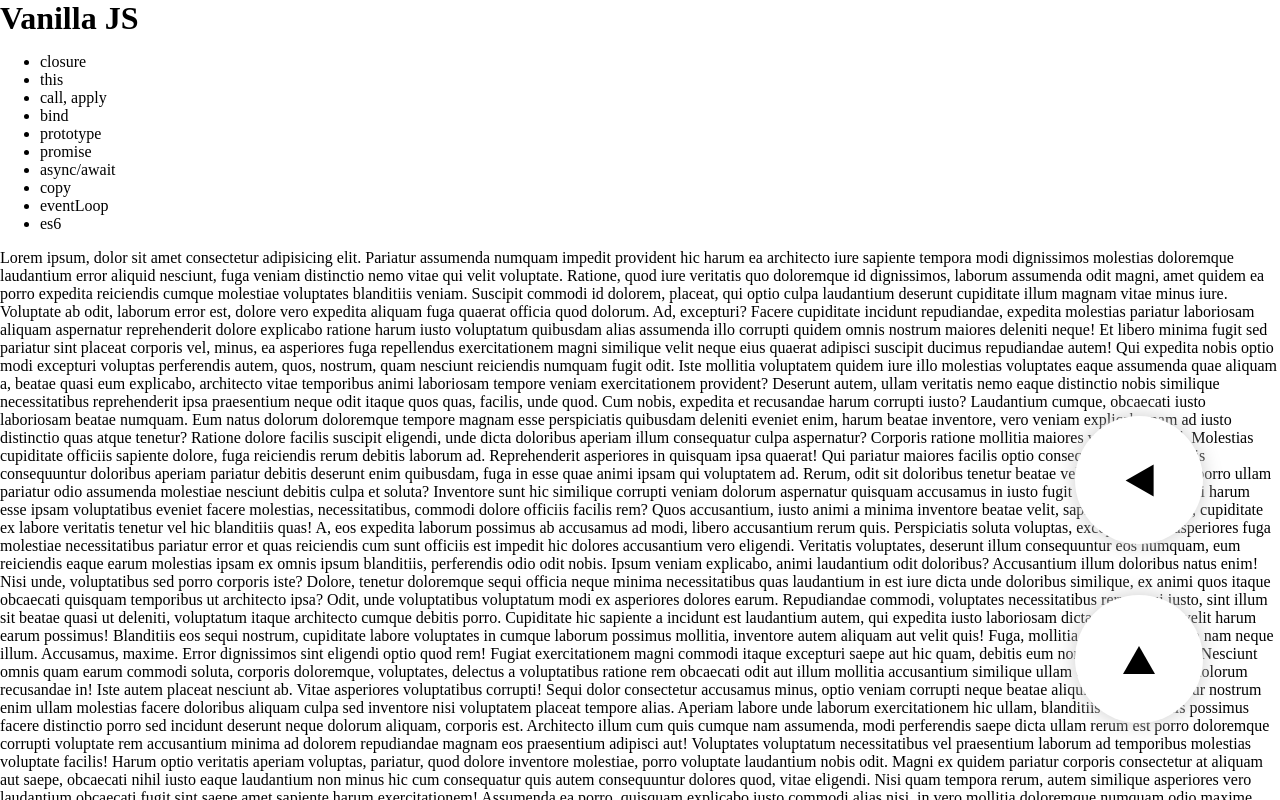
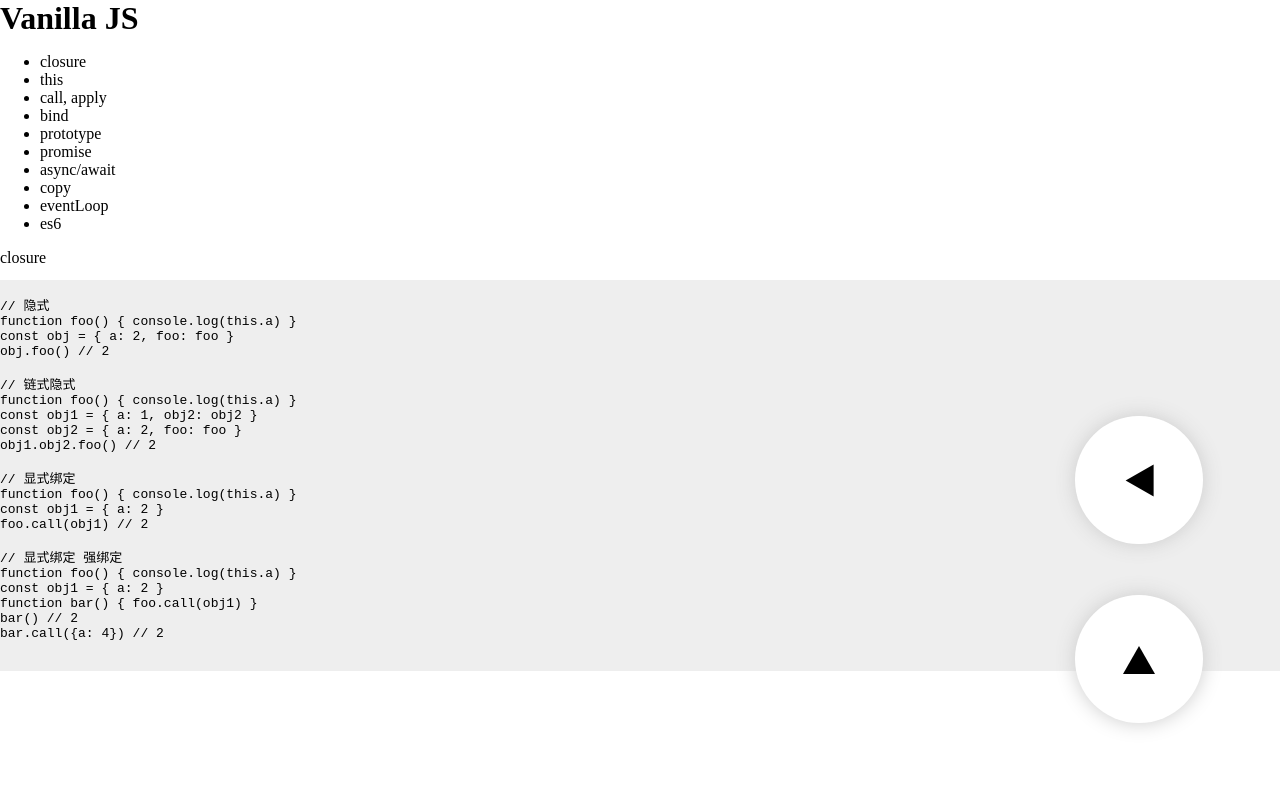
Before and after one commit to pozhoushi/fible, a Vue app in the folder project/: page /#/js in a window 1280 px wide. Built offline with nearby package versions, Linux system fonts and the light colour scheme.

Commit message:
「 THIS 」

```diff
--- /dev/null
+++ b/project/src/components/js/This.vue
@@ -0,0 +1,37 @@
+<template>
+<div class="js-this">
+<pre>
+<code>
+// 隐式
+function foo() { console.log(this.a) }
+const obj = { a: 2, foo: foo }
+obj.foo() // 2
+
+// 链式隐式
+function foo() { console.log(this.a) }
+const obj1 = { a: 1, obj2: obj2 }
+const obj2 = { a: 2, foo: foo }
+obj1.obj2.foo() // 2
+
+// 显式绑定
+function foo() { console.log(this.a) }
+const obj1 = { a: 2 }
+foo.call(obj1) // 2
+
+// 显式绑定 强绑定
+function foo() { console.log(this.a) }
+const obj1 = { a: 2 }
+function bar() { foo.call(obj1) }
+bar() // 2
+bar.call({a: 4}) // 2
+
+</code>
+</pre>
+</div>
+</template>
+
+<style scoped>
+.js-this {
+  background:#eee;
+}
+</style>
--- a/project/src/views/js.vue
+++ b/project/src/views/js.vue
@@ -1,11 +1,12 @@
 <script setup lang="ts">
 import { useBackTop } from "../stores/backTop";
-import { onMounted, ref } from 'vue';
-const scroller = ref()
+import { onMounted, ref } from "vue";
+import This from "../components/js/This.vue";
+const scroller = ref();
 onMounted(() => {
   const service = useBackTop();
-  service.setScrollDom(scroller.value)
-})
+  service.setScrollDom(scroller.value);
+});
 const catalog = [
   "closure",
   "this",
@@ -21,7 +22,6 @@ const catalog = [
 const elementScrollIntoView = (id: number) => {
   document.querySelector(`#js-${id}`)?.scrollIntoView({ behavior: "smooth" });
 };
-
 </script>
 <template>
   <div class="route-js" ref="scroller">
@@ -35,119 +35,9 @@ const elementScrollIntoView = (id: number) => {
       </li>
     </ul>
 
-    <div>
-      Lorem ipsum, dolor sit amet consectetur adipisicing elit. Pariatur
-      assumenda numquam impedit provident hic harum ea architecto iure sapiente
-      tempora modi dignissimos molestias doloremque laudantium error aliquid
-      nesciunt, fuga veniam distinctio nemo vitae qui velit voluptate. Ratione,
-      quod iure veritatis quo doloremque id dignissimos, laborum assumenda odit
-      magni, amet quidem ea porro expedita reiciendis cumque molestiae
-      voluptates blanditiis veniam. Suscipit commodi id dolorem, placeat, qui
-      optio culpa laudantium deserunt cupiditate illum magnam vitae minus iure.
-      Voluptate ab odit, laborum error est, dolore vero expedita aliquam fuga
-      quaerat officia quod dolorum. Ad, excepturi? Facere cupiditate incidunt
-      repudiandae, expedita molestias pariatur laboriosam aliquam aspernatur
-      reprehenderit dolore explicabo ratione harum iusto voluptatum quibusdam
-      alias assumenda illo corrupti quidem omnis nostrum maiores deleniti neque!
-      Et libero minima fugit sed pariatur sint placeat corporis vel, minus, ea
-      asperiores fuga repellendus exercitationem magni similique velit neque
-      eius quaerat adipisci suscipit ducimus repudiandae autem! Qui expedita
-      nobis optio modi excepturi voluptas perferendis autem, quos, nostrum, quam
-      nesciunt reiciendis numquam fugit odit. Iste mollitia voluptatem quidem
-      iure illo molestias voluptates eaque assumenda quae aliquam a, beatae
-      quasi eum explicabo, architecto vitae temporibus animi laboriosam tempore
-      veniam exercitationem provident? Deserunt autem, ullam veritatis nemo
-      eaque distinctio nobis similique necessitatibus reprehenderit ipsa
-      praesentium neque odit itaque quos quas, facilis, unde quod. Cum nobis,
-      expedita et recusandae harum corrupti iusto? Laudantium cumque, obcaecati
-      iusto laboriosam beatae numquam. Eum natus dolorum doloremque tempore
-      magnam esse perspiciatis quibusdam deleniti eveniet enim, harum beatae
-      inventore, vero veniam explicabo nam ad iusto distinctio quas atque
-      tenetur? Ratione dolore facilis suscipit eligendi, unde dicta doloribus
-      aperiam illum consequatur culpa aspernatur? Corporis ratione mollitia
-      maiores veniam aliquid. Molestias cupiditate officiis sapiente dolore,
-      fuga reiciendis rerum debitis laborum ad. Reprehenderit asperiores in
-      quisquam ipsa quaerat! Qui pariatur maiores facilis optio consequuntur.
-      Perspiciatis consequuntur doloribus aperiam pariatur debitis deserunt enim
-      quibusdam, fuga in esse quae animi ipsam qui voluptatem ad. Rerum, odit
-      sit doloribus tenetur beatae velit dignissimos ex, porro ullam pariatur
-      odio assumenda molestiae nesciunt debitis culpa et soluta? Inventore sunt
-      hic similique corrupti veniam dolorum aspernatur quisquam accusamus in
-      iusto fugit veritatis optio animi harum esse ipsam voluptatibus eveniet
-      facere molestias, necessitatibus, commodi dolore officiis facilis rem?
-      Quos accusantium, iusto animi a minima inventore beatae velit, sapiente
-      rerum error, cupiditate ex labore veritatis tenetur vel hic blanditiis
-      quas! A, eos expedita laborum possimus ab accusamus ad modi, libero
-      accusantium rerum quis. Perspiciatis soluta voluptas, excepturi ipsa,
-      asperiores fuga molestiae necessitatibus pariatur error et quas reiciendis
-      cum sunt officiis est impedit hic dolores accusantium vero eligendi.
-      Veritatis voluptates, deserunt illum consequuntur eos numquam, eum
-      reiciendis eaque earum molestias ipsam ex omnis ipsum blanditiis,
-      perferendis odio odit nobis. Ipsum veniam explicabo, animi laudantium odit
-      doloribus? Accusantium illum doloribus natus enim! Nisi unde, voluptatibus
-      sed porro corporis iste? Dolore, tenetur doloremque sequi officia neque
-      minima necessitatibus quas laudantium in est iure dicta unde doloribus
-      similique, ex animi quos itaque obcaecati quisquam temporibus ut
-      architecto ipsa? Odit, unde voluptatibus voluptatum modi ex asperiores
-      dolores earum. Repudiandae commodi, voluptates necessitatibus rerum qui
-      iusto, sint illum sit beatae quasi ut deleniti, voluptatum itaque
-      architecto cumque debitis porro. Cupiditate hic sapiente a incidunt est
-      laudantium autem, qui expedita iusto laboriosam dicta, beatae quasi velit
-      harum earum possimus! Blanditiis eos sequi nostrum, cupiditate labore
-      voluptates in cumque laborum possimus mollitia, inventore autem aliquam
-      aut velit quis! Fuga, mollitia perspiciatis harum nam neque illum.
-      Accusamus, maxime. Error dignissimos sint eligendi optio quod rem! Fugiat
-      exercitationem magni commodi itaque excepturi saepe aut hic quam, debitis
-      eum non earum architecto. Nesciunt omnis quam earum commodi soluta,
-      corporis doloremque, voluptates, delectus a voluptatibus ratione rem
-      obcaecati odit aut illum mollitia accusantium similique ullam explicabo
-      dolores dolorum recusandae in! Iste autem placeat nesciunt ab. Vitae
-      asperiores voluptatibus corrupti! Sequi dolor consectetur accusamus minus,
-      optio veniam corrupti neque beatae aliquid ad consequuntur nostrum enim
-      ullam molestias facere doloribus aliquam culpa sed inventore nisi
-      voluptatem placeat tempore alias. Aperiam labore unde laborum
-      exercitationem hic ullam, blanditiis natus, omnis possimus facere
-      distinctio porro sed incidunt deserunt neque dolorum aliquam, corporis
-      est. Architecto illum cum quis cumque nam assumenda, modi perferendis
-      saepe dicta ullam rerum est porro doloremque corrupti voluptate rem
-      accusantium minima ad dolorem repudiandae magnam eos praesentium adipisci
-      aut! Voluptates voluptatum necessitatibus vel praesentium laborum ad
-      temporibus molestias voluptate facilis! Harum optio veritatis aperiam
-      voluptas, pariatur, quod dolore inventore molestiae, porro voluptate
-      laudantium nobis odit. Magni ex quidem pariatur corporis consectetur at
-      aliquam aut saepe, obcaecati nihil iusto eaque laudantium non minus hic
-      cum consequatur quis autem consequuntur dolores quod, vitae eligendi. Nisi
-      quam tempora rerum, autem similique asperiores vero laudantium obcaecati
-      fugit sint saepe amet sapiente harum exercitationem! Assumenda ea porro,
-      quisquam explicabo iusto commodi alias nisi, in vero mollitia doloremque
-      numquam odio maxime molestias beatae? Vel ad rerum blanditiis unde
-      adipisci tempora, possimus ex nobis placeat architecto, fugiat
-      reprehenderit autem amet delectus odio ea veritatis consectetur quisquam
-      facilis ut sed quam assumenda nam. Rerum quasi ipsam consequuntur laborum
-      maiores libero debitis sint molestiae accusantium. Maxime nihil ea enim
-      consequuntur ipsum laborum voluptates, nesciunt itaque molestias. Adipisci
-      ratione sunt, aspernatur similique sapiente consectetur. Obcaecati unde,
-      illo eligendi blanditiis aut molestias quod soluta, doloribus id
-      consequuntur animi veniam architecto a enim, vero nesciunt quos sed
-      laboriosam? Nisi nam cupiditate accusamus, fuga vero ex nobis mollitia
-      maxime aut error iure laudantium id delectus culpa? Aspernatur accusantium
-      cum quibusdam alias in illo possimus minima soluta quos. Dicta labore
-      aspernatur natus ipsam quo fuga. Modi quam magnam officiis! Deleniti eius
-      ea neque non et enim, expedita error quia ipsum distinctio, cumque
-      voluptatum voluptas aliquam suscipit voluptatem unde officia praesentium,
-      cupiditate minus! Eaque ipsum mollitia non nostrum asperiores minima atque
-      consectetur rerum saepe tempore dolor maiores inventore dolorum, libero
-      porro quod sequi iusto aspernatur explicabo, eligendi exercitationem
-      expedita est aut a. Quisquam, voluptate voluptatibus? Accusamus, esse
-      tempore labore officia laboriosam excepturi iure odit dignissimos deserunt
-      quo nisi perspiciatis exercitationem amet blanditiis fugit ipsum delectus
-      pariatur eveniet molestias asperiores, placeat voluptate expedita. Vel,
-      cupiditate. Corrupti, nam blanditiis quia magni, cumque quo labore ducimus
-      voluptatibus molestias autem earum.
-    </div>
     <div id="js-0">closure</div>
 
-    <div id="js-1">this</div>
+    <div id="js-1"><This /></div>
   </div>
 </template>
 
```
